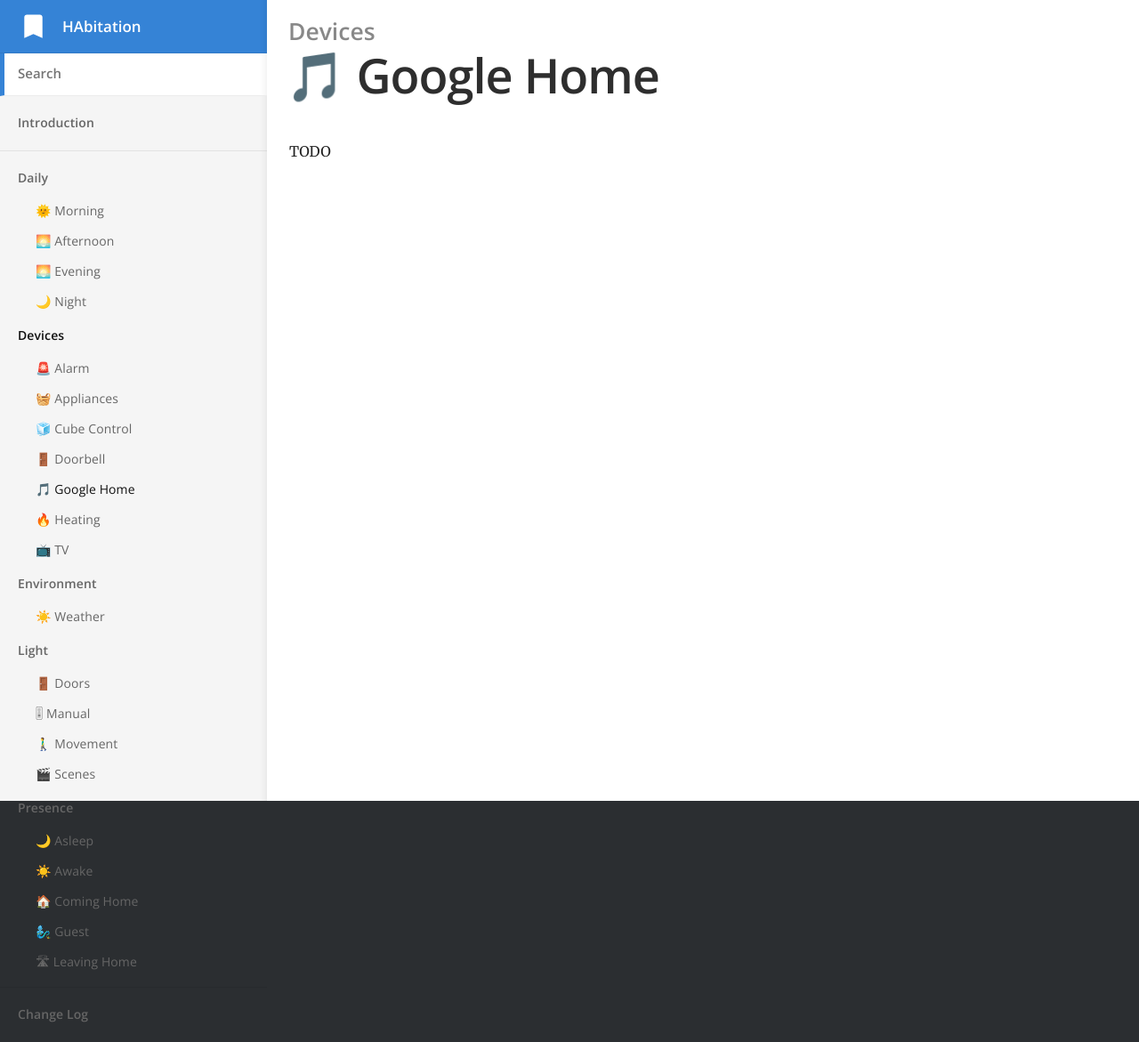
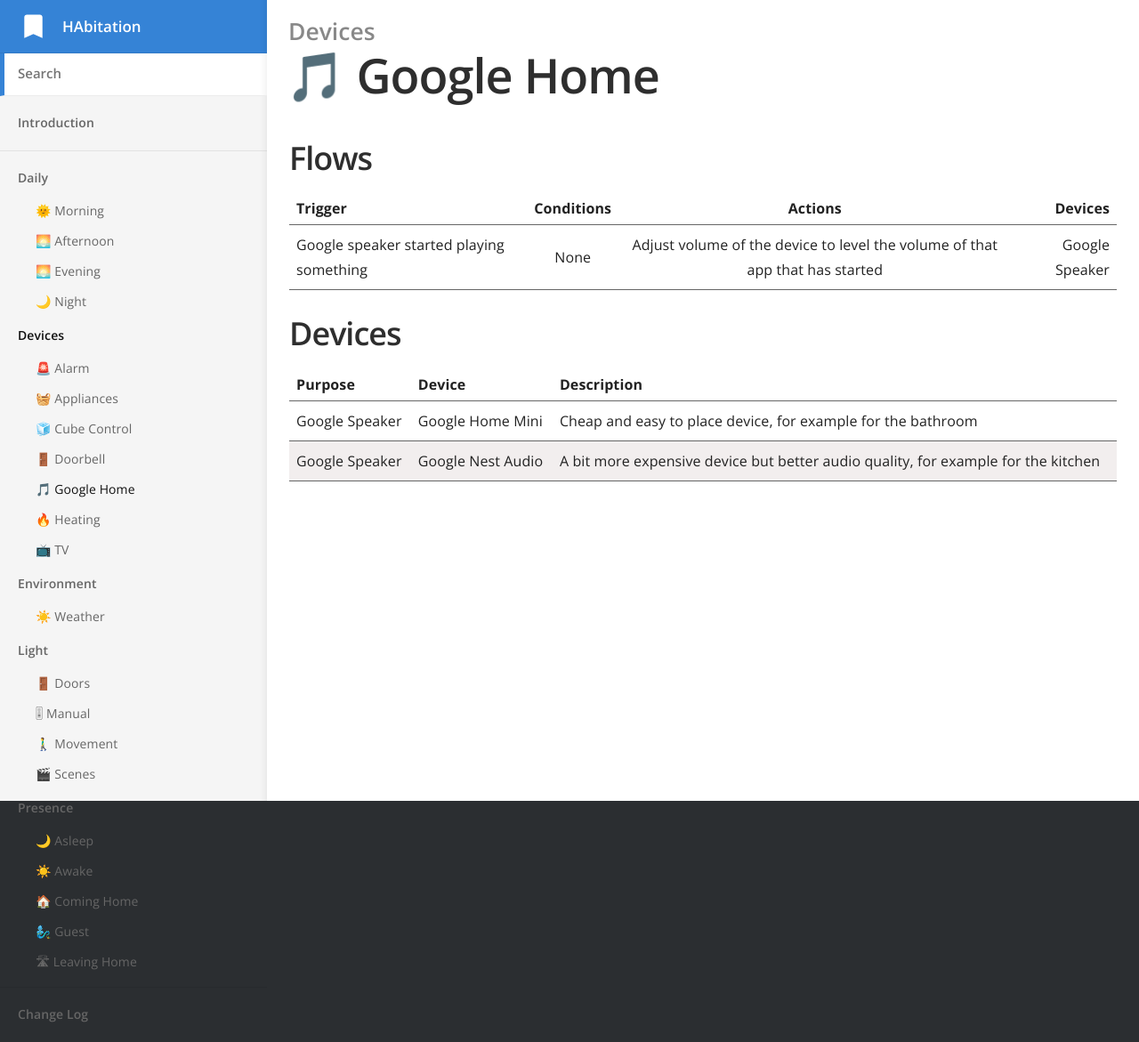
Before and after one commit to HAbitation/habitation.github.io, a Jekyll site: the page built from _docs/devices/googlehome.md, in a window 1280 px wide. Shown: the whole page at 89% size. Built offline with Jekyll 4.4.1, drawn with Linux system fonts in a browser that asks for light colours.

Commit message:
Adding Google Home

```diff
--- a/_docs/devices/googlehome.md
+++ b/_docs/devices/googlehome.md
@@ -4,4 +4,15 @@ category: Devices
 order: 1
 ---
 
-TODO
+## Flows
+
+| Trigger       | Conditions    | Actions | Devices |
+|:------------- |:-------------:|:-------:| ------: |
+| Google speaker started playing something | None | Adjust volume of the device to level the volume of that app that has started | Google Speaker
+
+## Devices
+
+| Purpose | Device | Description |
+|:------- | :----- | :---------- |
+| Google Speaker | Google Home Mini | Cheap and easy to place device, for example for the bathroom |
+| Google Speaker | Google Nest Audio | A bit more expensive device but better audio quality, for example for the kitchen |
```
